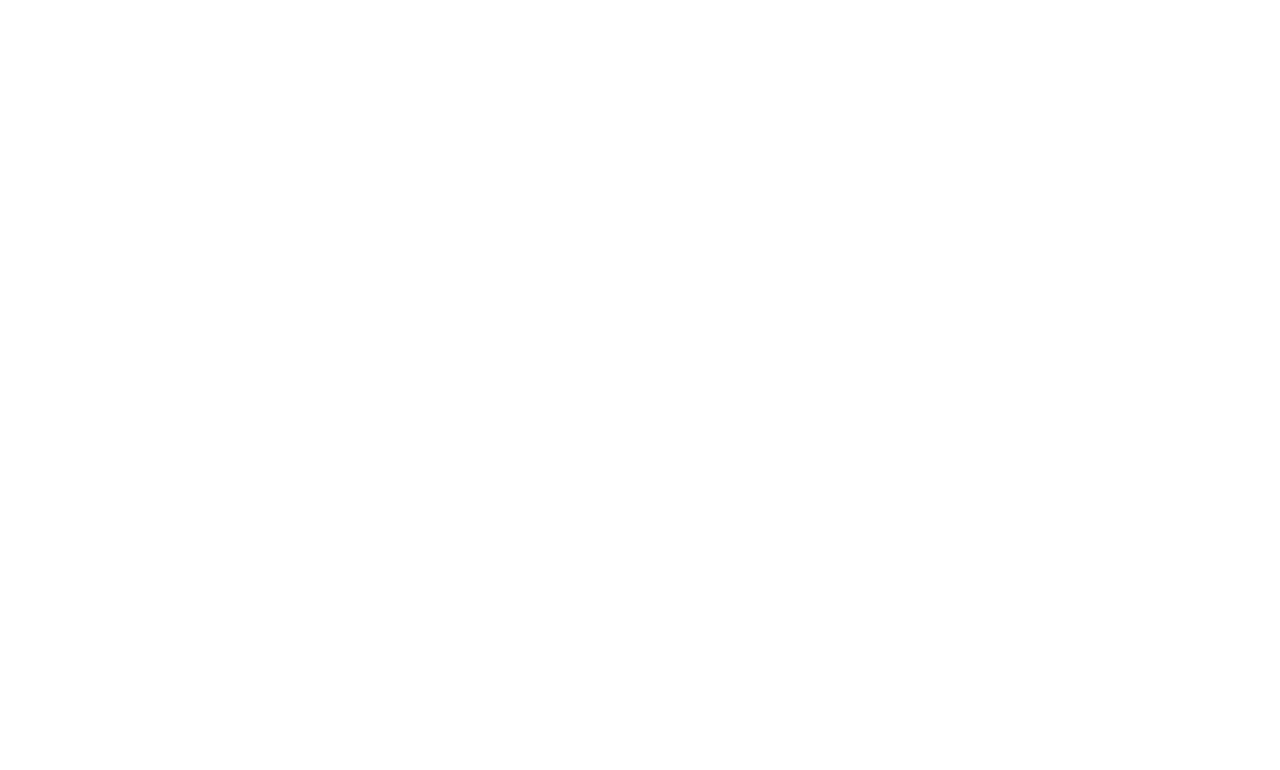
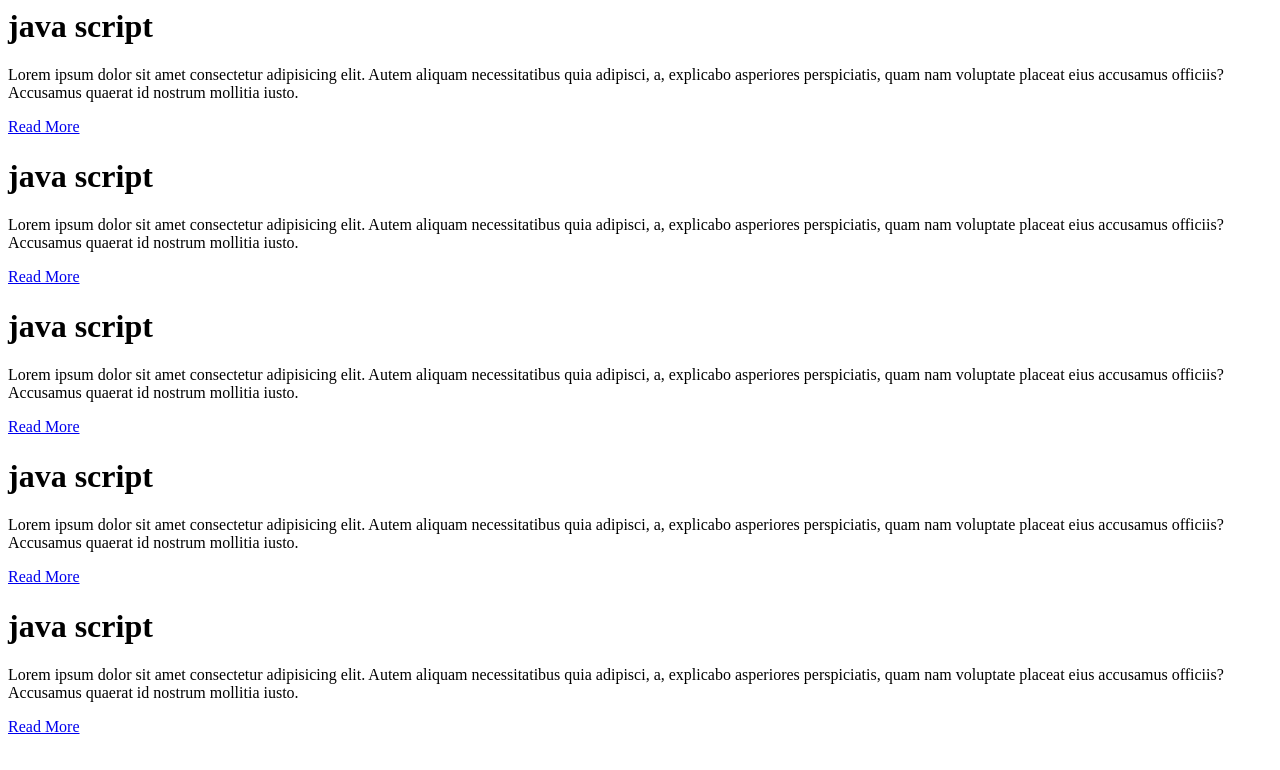
Before and after one commit to alievdavlat/slider, a plain HTML site: page index.html in a window 1280 px wide. Drawn offline with Linux system fonts and the light colour scheme.

Commit message:
html done

```diff
--- a/index.html
+++ b/index.html
@@ -8,7 +8,45 @@
 </head>
 <body>
 
+<div class="container">
+  <div class="container-fluid">
+    <div class="slider">
+      <div class="slider-col">
+        <h1>java script</h1>
+        <p>Lorem ipsum dolor sit amet consectetur adipisicing elit. Autem aliquam necessitatibus quia adipisci, a, explicabo asperiores perspiciatis, quam nam voluptate placeat eius accusamus officiis? Accusamus quaerat id nostrum mollitia iusto.</p>
+        <a href="#">Read More</a>
+      </div>
+      <div class="slider-col">
+        <h1>java script</h1>
+        <p>Lorem ipsum dolor sit amet consectetur adipisicing elit. Autem aliquam necessitatibus quia adipisci, a, explicabo asperiores perspiciatis, quam nam voluptate placeat eius accusamus officiis? Accusamus quaerat id nostrum mollitia iusto.</p>
+        <a href="#">Read More</a>
+      </div>
+      <div class="slider-col">
+        <h1>java script</h1>
+        <p>Lorem ipsum dolor sit amet consectetur adipisicing elit. Autem aliquam necessitatibus quia adipisci, a, explicabo asperiores perspiciatis, quam nam voluptate placeat eius accusamus officiis? Accusamus quaerat id nostrum mollitia iusto.</p>
+        <a href="#">Read More</a>
+      </div>
+      <div class="slider-col">
+        <h1>java script</h1>
+        <p>Lorem ipsum dolor sit amet consectetur adipisicing elit. Autem aliquam necessitatibus quia adipisci, a, explicabo asperiores perspiciatis, quam nam voluptate placeat eius accusamus officiis? Accusamus quaerat id nostrum mollitia iusto.</p>
+        <a href="#">Read More</a>
+      </div>
+      <div class="slider-col">
+        <h1>java script</h1>
+        <p>Lorem ipsum dolor sit amet consectetur adipisicing elit. Autem aliquam necessitatibus quia adipisci, a, explicabo asperiores perspiciatis, quam nam voluptate placeat eius accusamus officiis? Accusamus quaerat id nostrum mollitia iusto.</p>
+        <a href="#">Read More</a>
+      </div>
 
+    </div>
+  </div>
+  <div class="controller">
+    <div id="lin1"></div>
+    <div id="lin2"></div>
+    <div id="lin3"></div>
+    <div id="lin4"></div>
+    <div id="active"></div>
+  </div>
+</div>
 
 <script src="./js/app.js"></script>
 </body>
```
